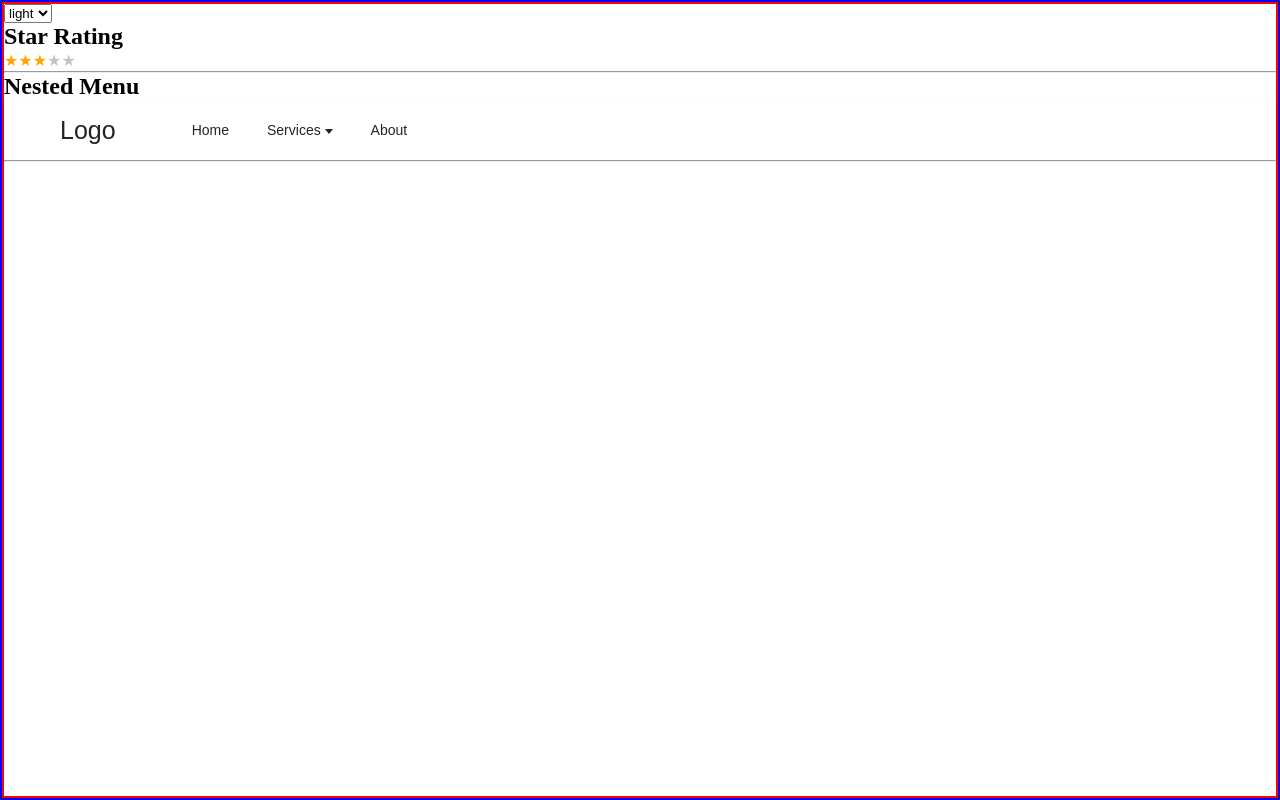
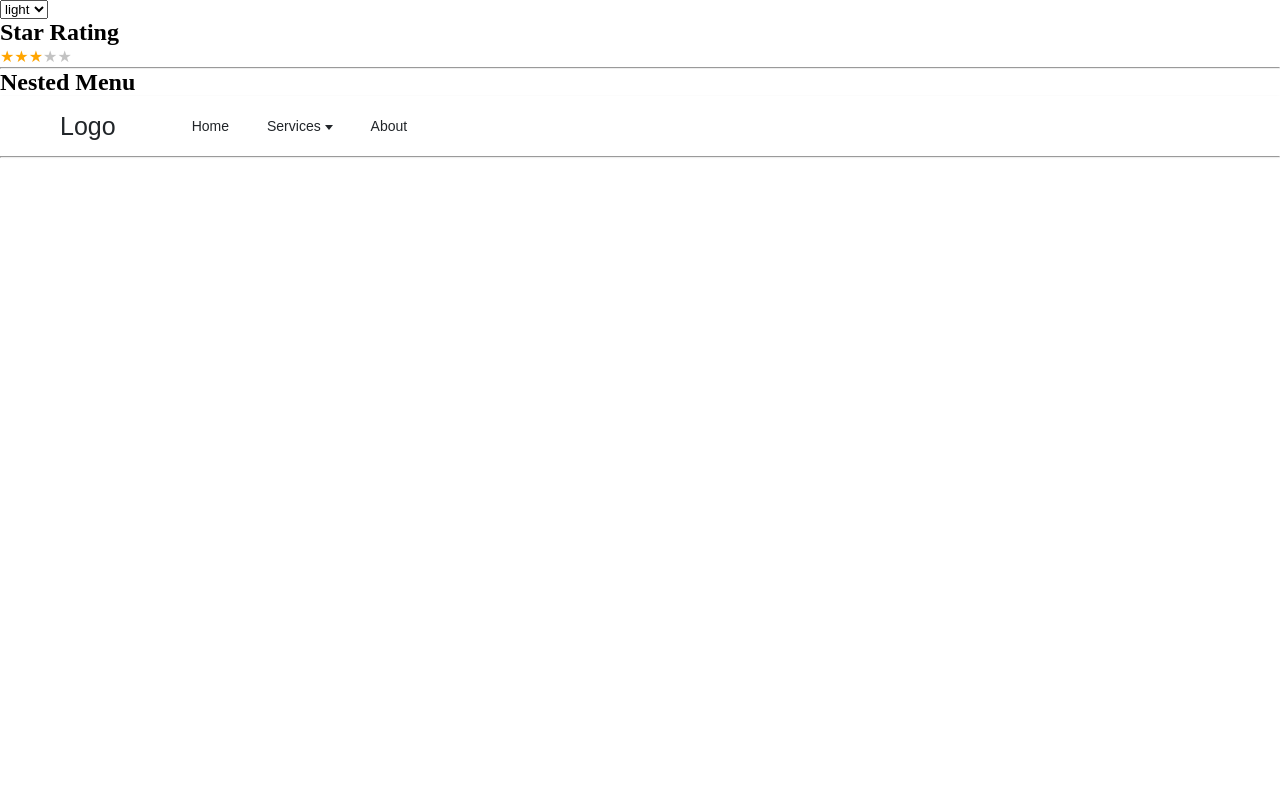
Before and after one commit to lunaf-github/React-Components, a React app: page / in a window 1280 px wide. Built offline with nearby package versions, Linux system fonts and the light colour scheme.

Commit message:
update theme to make it more concise

```diff
--- a/src/components/App.jsx
+++ b/src/components/App.jsx
@@ -2,16 +2,15 @@
 import React from "react";
 import StarRating from "./star-rating/StarRating";
 import Header from "./nested-menu/NestedMenu_Header";
-import { COLORS } from "../providers/colors";
-import useThemeContext from "../providers/useThemeContext";
-import ThemeSelector from "../providers/ThemeSelector";
+import useThemeContext from "../providers/theme/useThemeContext";
+import ThemeSelector from "../providers/theme/ThemeSelector";
 
 const App = () => {
 
-  const {theme} = useThemeContext();
-  console.log(COLORS[theme])
+  const {theme, colors} = useThemeContext();
+
   return (
-    <div className="App" style={{backgroundColor: COLORS[theme].background}}>
+    <div className="App" style={{backgroundColor: colors[theme].background}}>
       <ThemeSelector />
       <h2>Star Rating</h2>
       <StarRating rating={3} totalStars={5}  />
--- a/src/components/star-rating/StarRating.jsx
+++ /dev/null
@@ -1,52 +0,0 @@
-
-
-
-import React from 'react';
-import {useState} from 'react'
-import './starRating.css';
-const classNames = require('classnames');
-
-const StarRating = (props) => {
-
-  const [hover, setHover] = useState(0);
-  const [rating, setRating] = useState(props.rating);
-
-
-  const stars = [];
-
-  for(let i = 1; i <= props.totalStars; i++){
-    const starClass = classNames({
-      'starRating__star': true,
-      'starRating__star--active': i <= (hover || rating)? true: false,
-      'starRating--extraSmall': (props.size === 'extra small')? true : false,
-      'starRating--small': (props.size === 'small')? true : false,
-      'starRating--large': (props.size === 'large')? true : false,
-      'starRating--extraLarge': (props.size === 'extra large')? true : false,
-
-    })
-
-    const star = <button
-      className={starClass}
-      key={i}
-      onClick={()=> setRating(i)}
-      onMouseEnter={() => setHover(i)}
-      onMouseLeave={() => setHover(rating)}
-      disabled={props.lock}
-    > &#9733; </button>
-
-    stars.push(star)
-  }
-
-  return(
-    <div className="starRating">
-      {stars}
-    </div>
-  )
-}
-
-
-StarRating.defaultProps = {
-   lock: false
-}
-
-export default StarRating;
--- a/src/index.tsx
+++ b/src/index.tsx
@@ -1,6 +1,6 @@
 import React from "react";
 import {createRoot} from 'react-dom/client';
-import ThemeProvider from "./providers/ThemeProvider";
+import ThemeProvider from "./providers/theme/ThemeProvider";
 import App from "./components/App";
 import "./styles.css"
 
--- a/src/providers/ThemeProvider.tsx
+++ b/src/providers/theme/ThemeProvider.tsx
@@ -1,6 +1,6 @@
 import React, { useState, useCallback } from "react";
 import ThemeContext from "./themeContext";
-import { LIGHT, DARK, GREY } from './colors'
+import { LIGHT, DARK, GREY, COLORS } from './colors'
 
 
 
@@ -14,7 +14,7 @@ function ThemeProvider({ children }: {children: React.ReactNode}): React.ReactNo
 
 
   return (
-    <ThemeContext.Provider value={{theme, toggleTheme}}>
+    <ThemeContext.Provider value={{theme, toggleTheme, colors: COLORS}}>
       {children}
     </ThemeContext.Provider>
   );
--- a/src/providers/colors.ts
+++ b/src/providers/theme/colors.ts
@@ -1,6 +1,7 @@
 export const LIGHT = 'light';
 export const DARK = 'dark';
 export const GREY = 'grey';
+export const BLUE = 'blue';
 
 export const COLORS =  {
   [LIGHT]: {
@@ -17,5 +18,8 @@ export const COLORS =  {
     background: '#555555',
     accent: '#fffaf0',
     logo: '#4eebff'
+  },
+  [BLUE]: {
+    background: '#0000FF'
   }
 }
--- /dev/null
+++ b/src/providers/theme/themeContext.ts
@@ -0,0 +1,12 @@
+import { createContext } from "react";
+import { ThemeContextType } from "./types";
+
+
+
+const ThemeContext =  createContext<ThemeContextType>({
+    theme:'',
+    toggleTheme: (event: React.ChangeEvent<HTMLSelectElement>) => {},
+    colors: {}
+});
+
+export default ThemeContext;
--- /dev/null
+++ b/src/providers/theme/types.ts
@@ -0,0 +1,12 @@
+export type ThemeContextType = {
+    theme: string,
+    toggleTheme: (event: React.ChangeEvent<HTMLSelectElement>) => void,
+    colors: {
+        [color: string]: Dict<string>
+    }
+}
+
+
+interface Dict<T> {
+    [k: string]: T
+}
--- a/src/providers/themeContext.ts
+++ /dev/null
@@ -1,5 +0,0 @@
-import { createContext } from "react";
-
-const ThemeContext =  createContext({theme:'', toggleTheme: (event: React.ChangeEvent<HTMLSelectElement>) => {}});
-
-export default ThemeContext;
--- a/src/providers/types.ts
+++ /dev/null
@@ -1 +0,0 @@
-export type ThemeContextType = {theme: string, toggleTheme: (event: React.ChangeEvent<HTMLSelectElement>) => void}
--- a/src/styles.css
+++ b/src/styles.css
@@ -6,10 +6,8 @@
 body {
     min-height: 100vh;
     height: 100vh;
-    border: 2px solid blue;
 }
 
 #root {
     height: 100%;
-    border: 2px solid red;
 }
```
Also changed, not shown: src/providers/theme/ThemeSelector.tsx (renamed from src/providers/ThemeSelector.tsx), src/providers/theme/useThemeContext.ts (renamed from src/providers/useThemeContext.ts).
